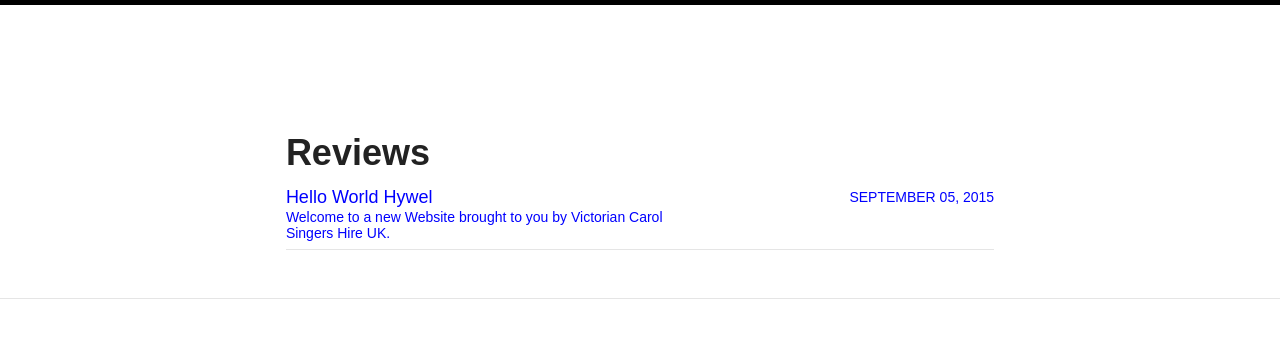
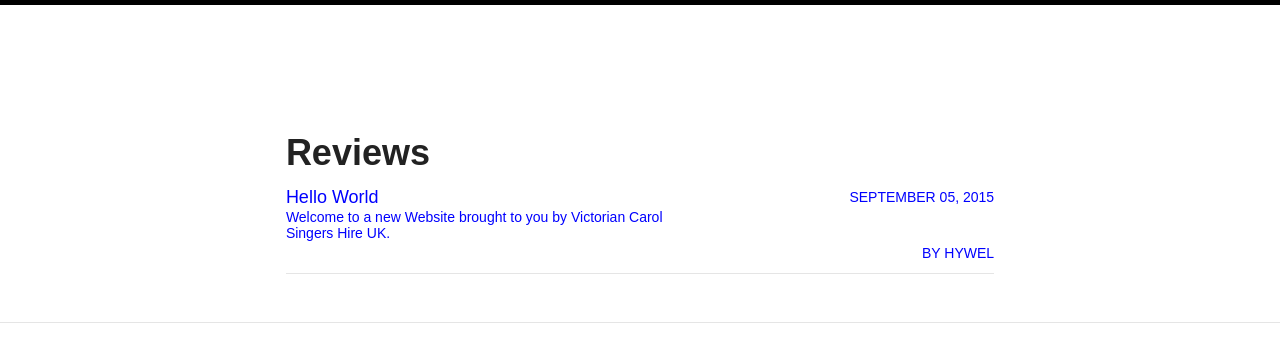
Before and after one commit to hyweljohnllewellyn/victoriancarolsingers, a Jekyll site: the page built from reviews/index.md, in a window 1280 px wide. Shown: the top 362 px of the page. Built offline with Jekyll 4.4.1, drawn with Linux system fonts in a browser that asks for light colours; nearby versions of some CDN libraries.

Commit message:
author name if

```diff
--- a/reviews/index.md
+++ b/reviews/index.md
@@ -7,6 +7,6 @@ search_omit: true
 
 <ul class="post-list">
 {% for post in site.categories.review %}
-  <li><article><a href="{{ site.url }}{{ post.url }}">{{ post.title }} <span class="entry-date"><time datetime="{{ post.date | date_to_xmlschema }}">{{ post.date | date: "%B %d, %Y" }}</time> </span>{{ post.authorname }}{% if post.excerpt %} <span class="excerpt">{{ post.excerpt }}</span>{% endif %}</a></article></li>
+  <li><article><a href="{{ site.url }}{{ post.url }}">{{ post.title }} <span class="entry-date"><time datetime="{{ post.date | date_to_xmlschema }}">{{ post.date | date: "%B %d, %Y" }}</time> </span>{% if post.excerpt %} <span class="excerpt">{{ post.excerpt }}</span>{% endif %}{% if post.authorname %}<span class="entry-date">By {{ post.authorname }}</span>{% endif %}</a></article></li>
 {% endfor %}
 </ul>
```
